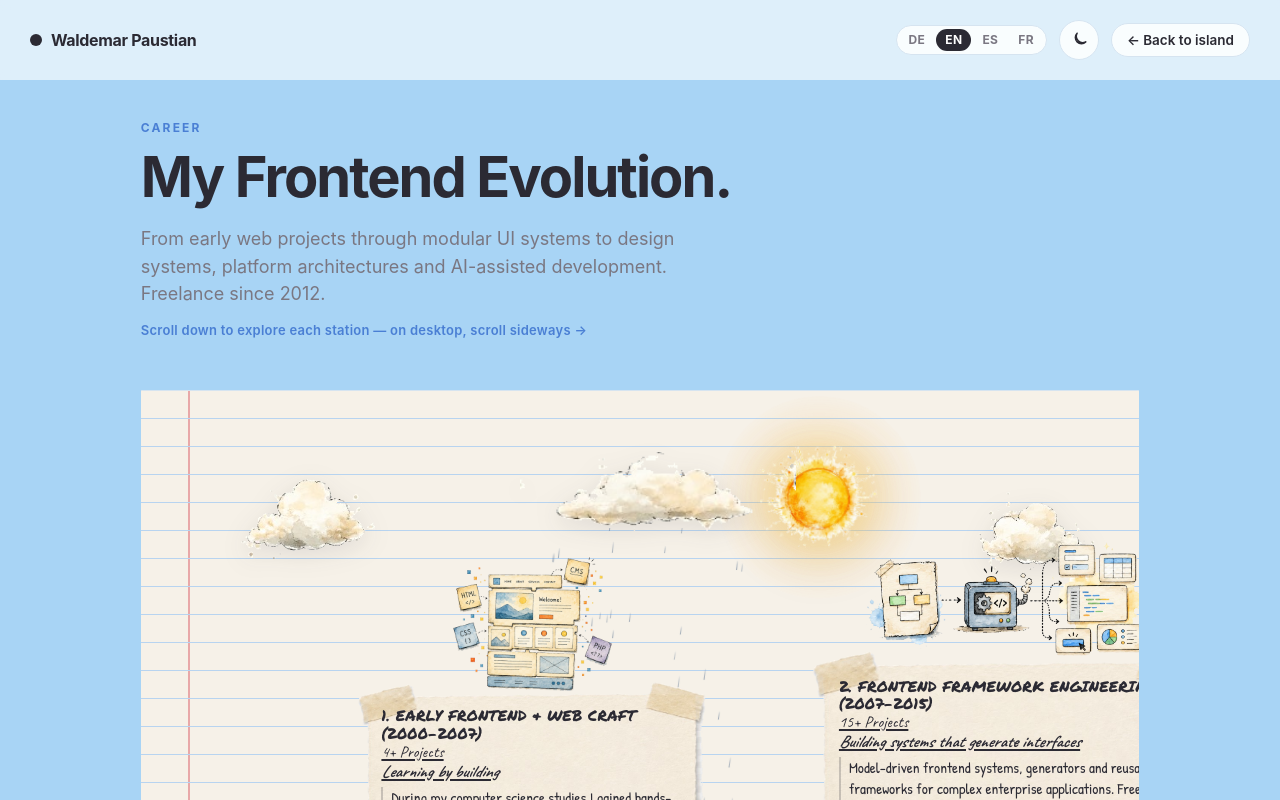
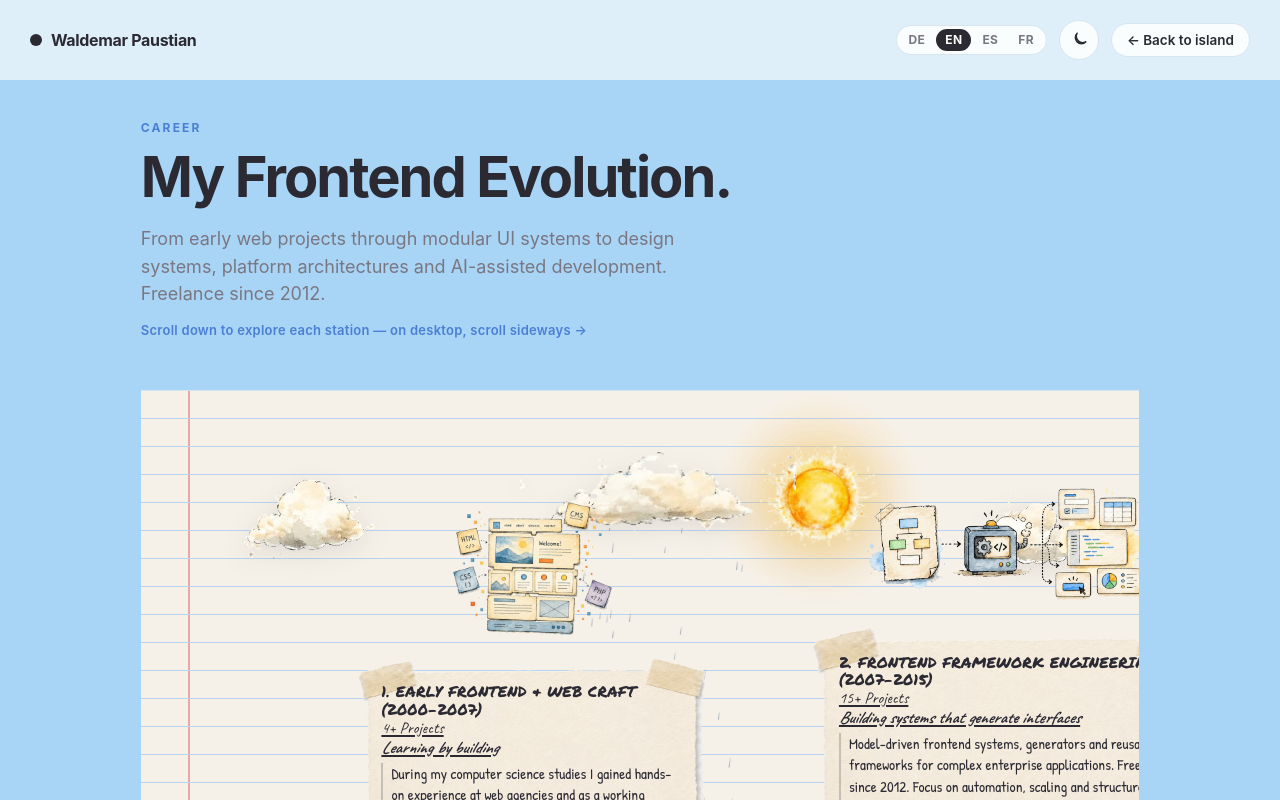
Before and after one commit to waldemarpaustian-engineering/portfolio-diorama-react, a React (Vite) app: page /work in a window 1280 px wide. Shown: the top 800 px of the page. Built offline with nearby package versions, Linux system fonts and the light colour scheme; no server answers.

Commit message:
abstände

```diff
--- a/src/index.css
+++ b/src/index.css
@@ -1244,6 +1244,11 @@ html[data-theme="dark"] .journey-walker__frame {
     padding-top: 0;
     gap: 0;
   }
+  .journey-chapter__scene,
+  .journey-note {
+    position: relative;
+    top: -24px;
+  }
   .journey-chapter__scene {
     grid-row: 1;
     min-height: 0;
@@ -1253,7 +1258,6 @@ html[data-theme="dark"] .journey-walker__frame {
   .journey-note {
     grid-row: 2;
     z-index: 2;
-    margin-top: -32px;
   }
   .journey-chapter__sign {
     grid-row: 3;
```
